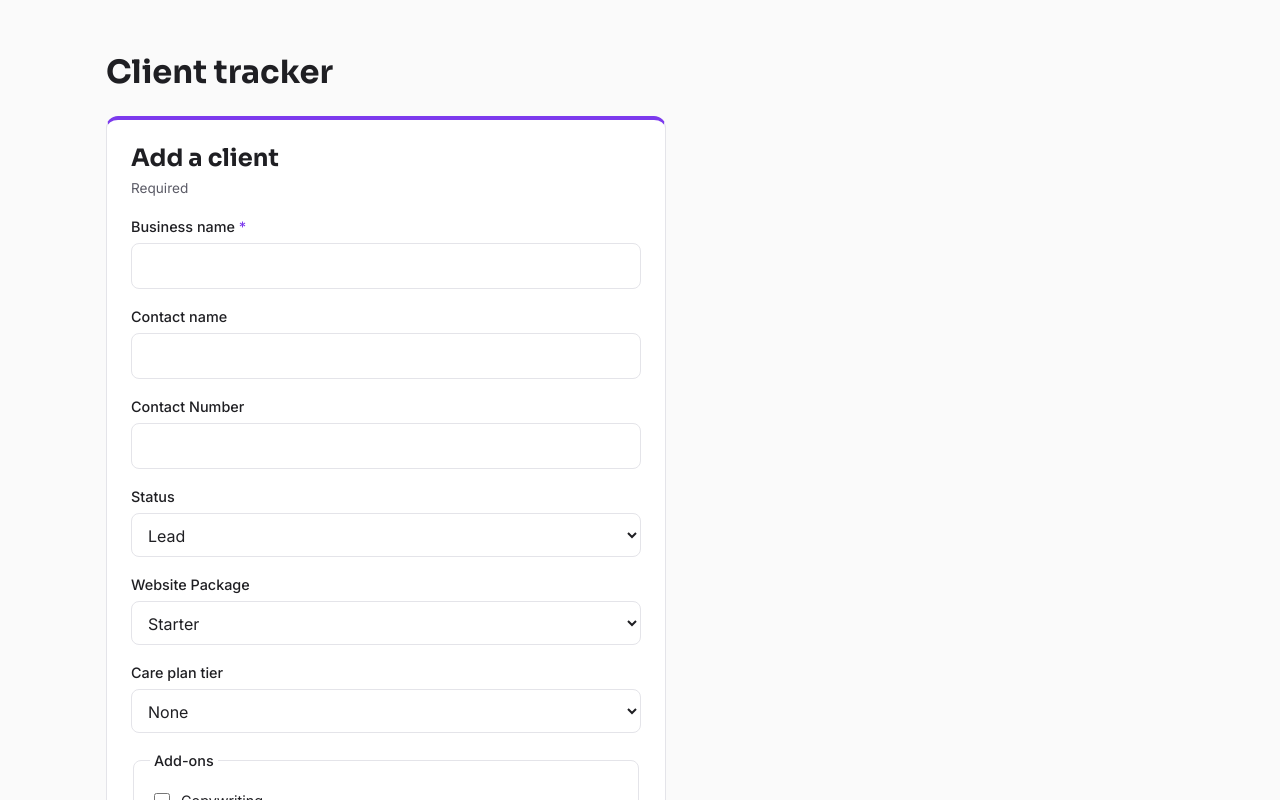
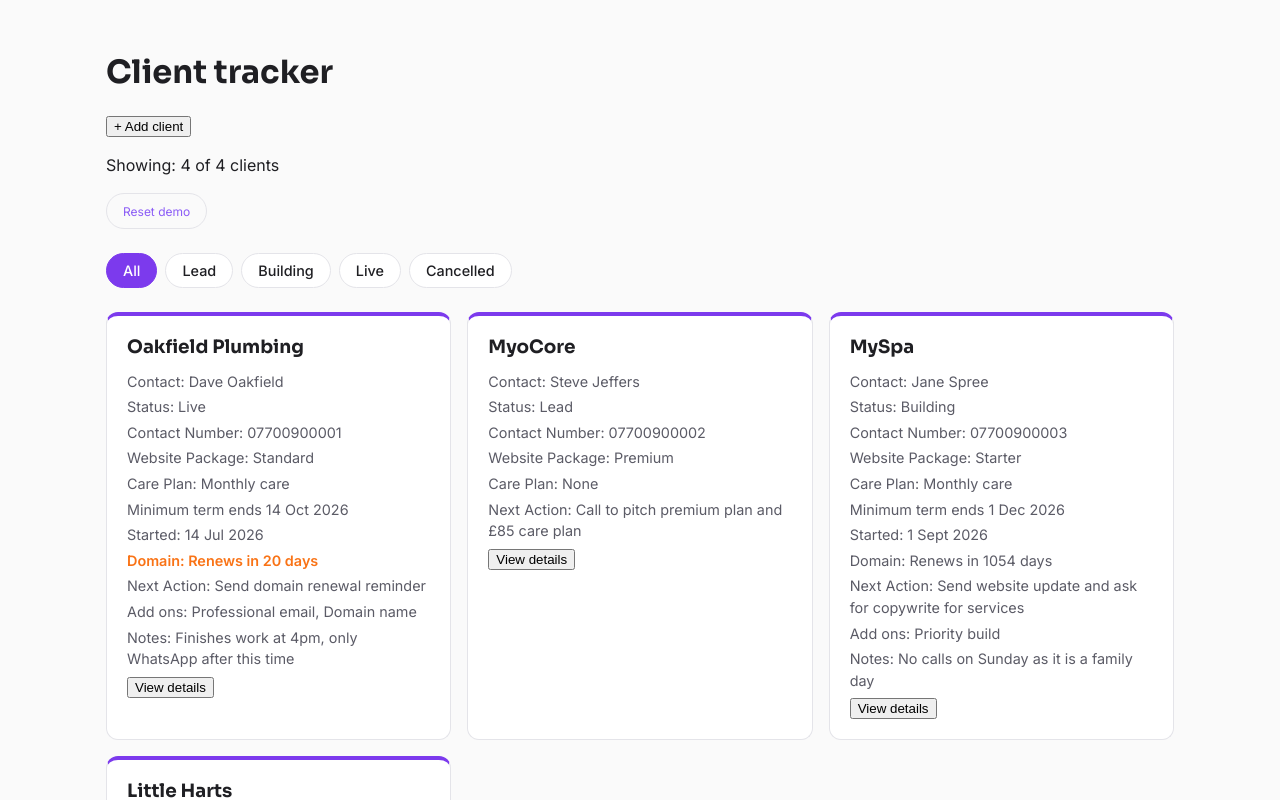
Before and after one commit to SteveJeffs/client-tracker, a React (Vite) app: page / in a window 1280 px wide. Shown: the top 800 px of the page. Built offline with nearby package versions, Linux system fonts and the light colour scheme.

Commit message:
Adding show form

```diff
--- a/src/App.jsx
+++ b/src/App.jsx
@@ -19,6 +19,7 @@ function App() {
   const [statusFilter, setStatusFilter] = useState('All')
   const [selectedId, setSelectedId] = useState(null)
   const [isEditing, setIsEditing] = useState(false)
+  const [showForm, setShowForm] = useState(false)
 
   useEffect(() => {
     try {
@@ -30,6 +31,7 @@ function App() {
 
   function addClient(newClient) {
     setClients([...clients, newClient])
+    setShowForm(false)
   }
 
   function resetDemo() {
@@ -84,7 +86,8 @@ function App() {
   return (
     <main>
       <h1>Client tracker</h1>
-      <AddClientForm onSave={addClient} />
+      <button className="add-button" onClick={() => setShowForm(true)}>+ Add client</button>
+      {showForm && <AddClientForm onSave={addClient} onCancel={() => setShowForm(false)} />}
       <p>Showing: {visibleClients.length} of {clients.length} clients</p>
       <button className="reset-button" onClick={resetDemo}>Reset demo</button>
       <div className="filters">
```
